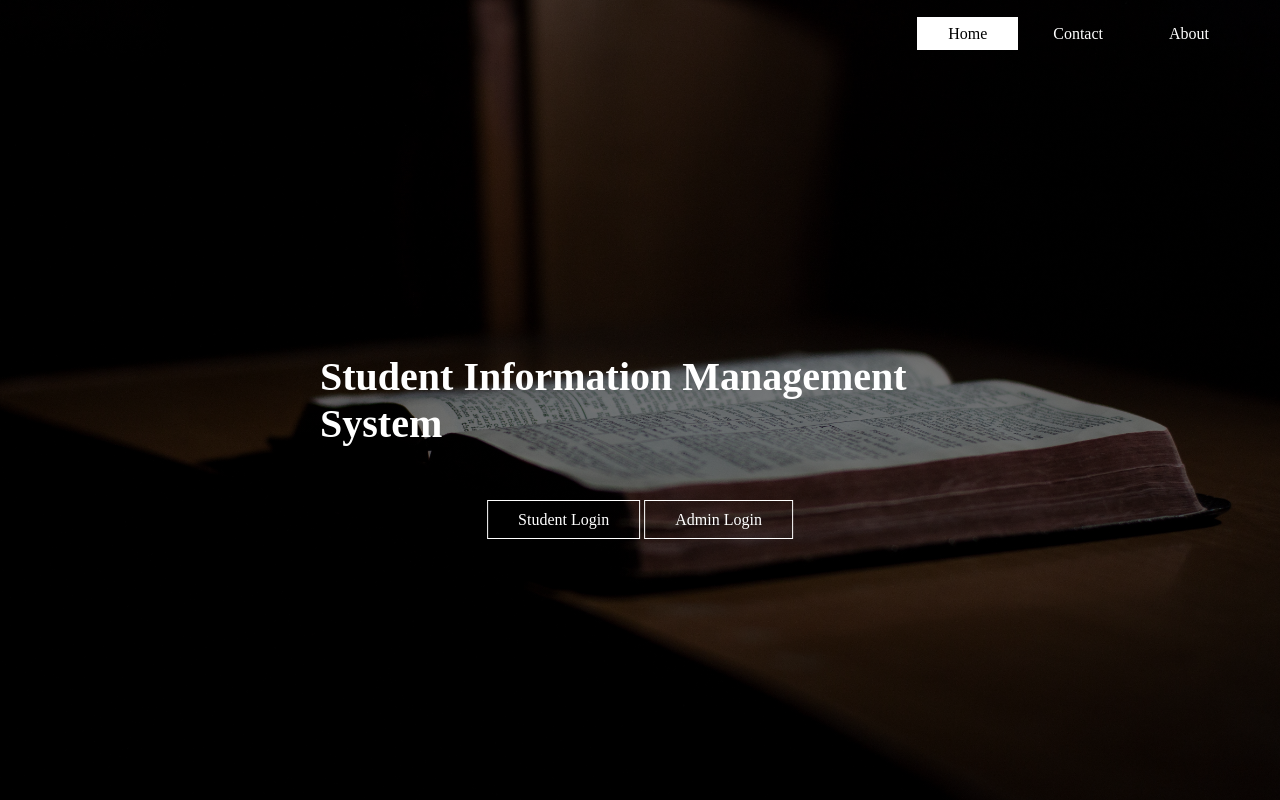
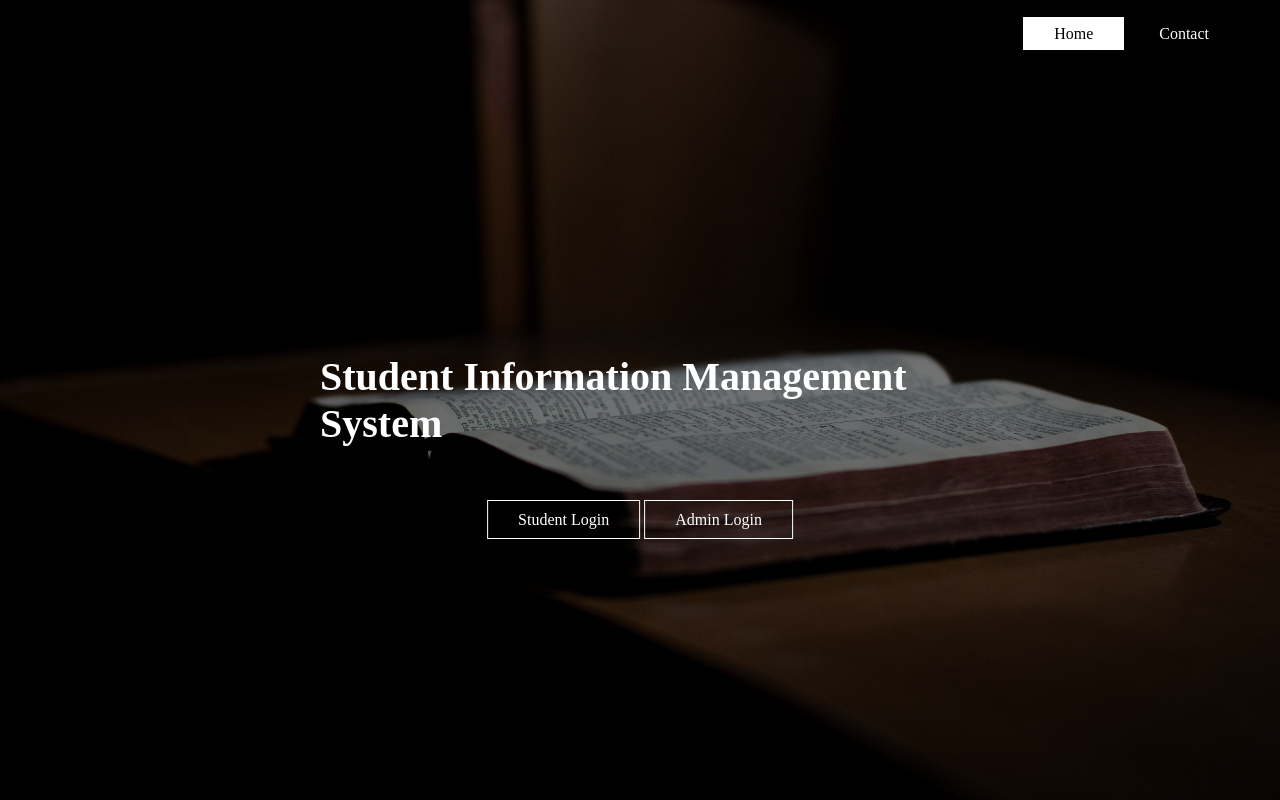
Before and after one commit to AnuMangat/SIS_Project, a PHP site: page / in a window 1280 px wide. Run offline with PHP 8.4, Linux system fonts and the light colour scheme.

Commit message:
Updated minor UI

```diff
--- a/SI_Project/index.php
+++ b/SI_Project/index.php
@@ -14,7 +14,6 @@
 			<ul>
 				<li class="active"><a href="#">Home</a></li>
 				<li><a href="#">Contact</a></li>
-				<li><a href="#">About</a></li>
 
 			</ul>
 		</div>
```
